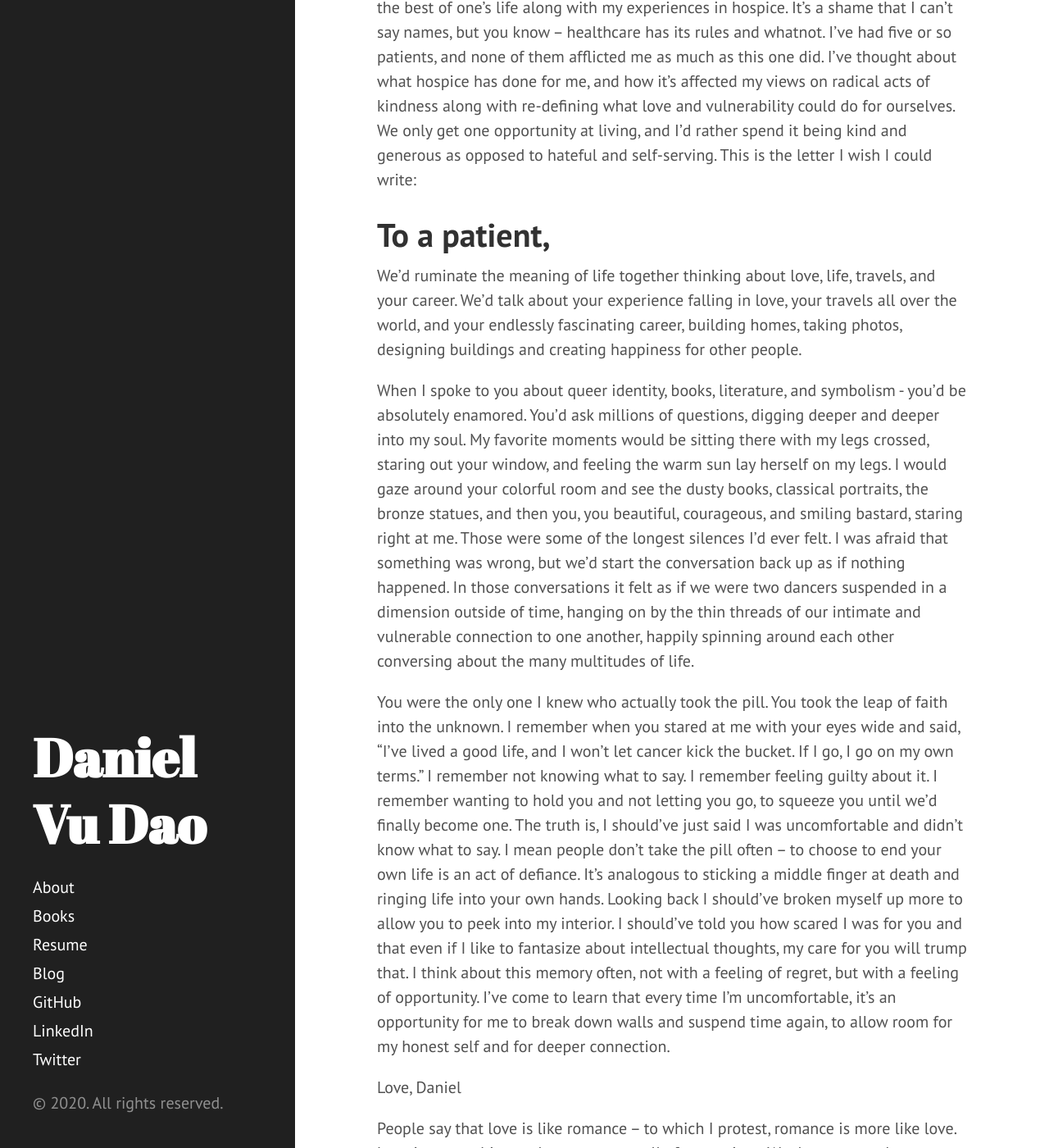
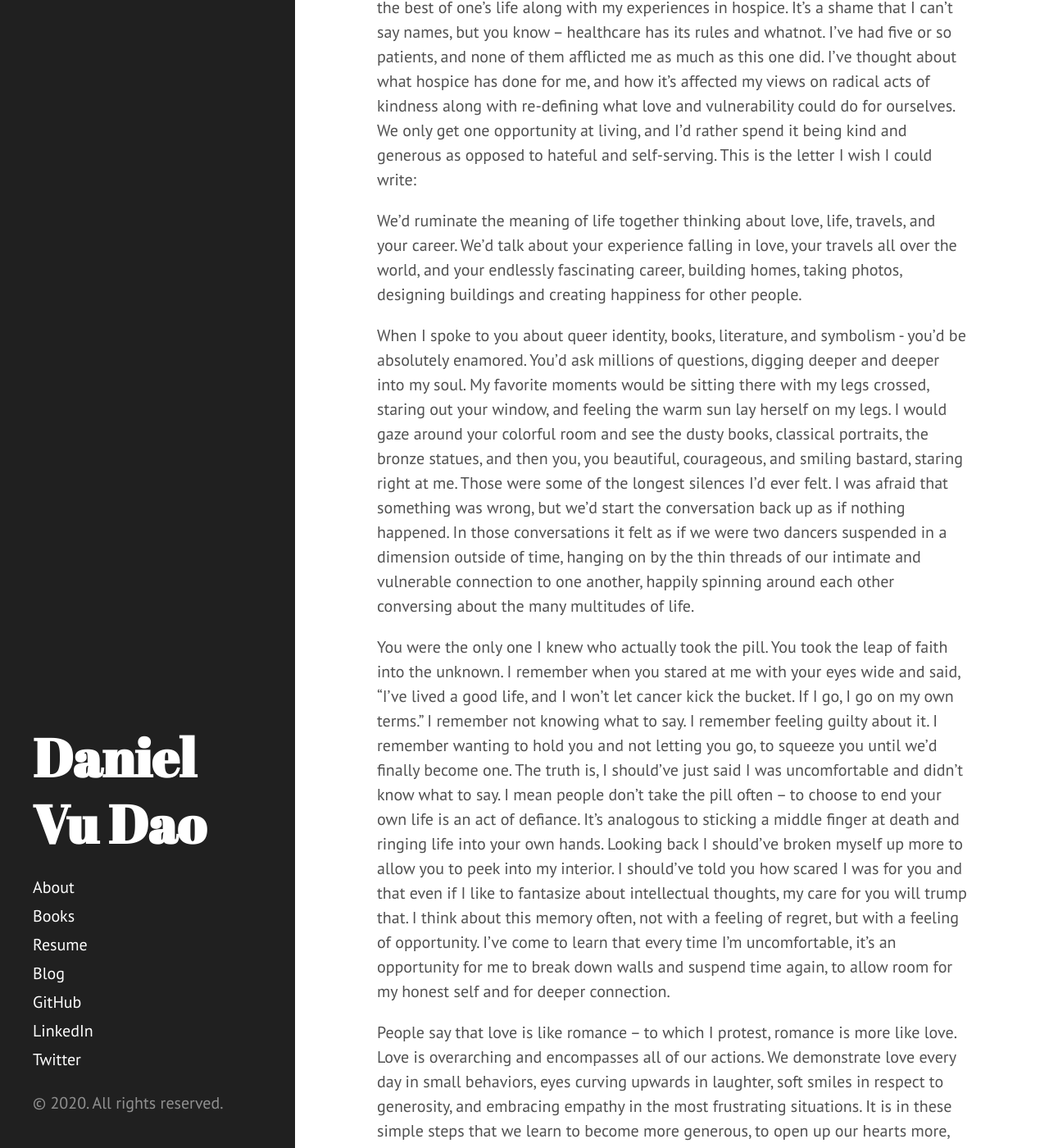
Before and after one commit to danielvdao/danielvdao.github.io, a Jekyll site: the page built from _posts/2020-05-13-baldwin-hospice.markdown, in a window 1280 px wide and 1400 px high, scrolled down 266 px. Shown: the whole window at 82% size. Built offline with Jekyll 4.4.1, drawn with Linux system fonts in a browser that asks for light colours.

Commit message:
More editing

```diff
--- a/_posts/2020-05-13-baldwin-hospice.markdown
+++ b/_posts/2020-05-13-baldwin-hospice.markdown
@@ -9,15 +9,10 @@ categories: jekyll update
 This morning I was reading bell hooks / James Baldwin and thought about making the best of one's life along with my experiences in hospice. It’s a shame that I can’t say names, but you know -- healthcare has its rules and whatnot. I’ve had five or so patients, and none of them afflicted me as much as this one did. I’ve thought about what hospice has done for me, and how it’s affected my views on radical acts of kindness along with re-defining what love and vulnerability could do for ourselves. We only get one opportunity at living, and I'd rather spend it being kind and generous as opposed to hateful and self-serving. This is the letter I wish I could write:
 
 
-# To a patient,
-
 We’d ruminate the meaning of life together thinking about love, life, travels, and your career. We’d talk about your experience falling in love, your travels all over the world, and your endlessly fascinating career, building homes, taking photos, designing buildings and creating happiness for other people.
 
 When I spoke to you about queer identity, books, literature, and symbolism - you’d be absolutely enamored. You’d ask millions of questions, digging deeper and deeper into my soul. My favorite moments would be sitting there with my legs crossed, staring out your window, and feeling the warm sun lay herself on my legs. I would gaze around your colorful room and see the dusty books, classical portraits, the bronze statues, and then you, you beautiful, courageous, and smiling bastard, staring right at me. Those were some of the longest silences I’d ever felt. I was afraid that something was wrong, but we’d start the conversation back up as if nothing happened. In those conversations it felt as if we were two dancers suspended in a dimension outside of time, hanging on by the thin threads of our intimate and vulnerable connection to one another, happily spinning around each other conversing about the many multitudes of life.
 
 You were the only one I knew who actually took the pill. You took the leap of faith into the unknown. I remember when you stared at me with your eyes wide and said, “I’ve lived a good life, and I won’t let cancer kick the bucket. If I go, I go on my own terms.” I remember not knowing what to say. I remember feeling guilty about it. I remember wanting to hold you and not letting you go, to squeeze you until we’d finally become one. The truth is, I should've just said I was uncomfortable and didn't know what to say. I mean people don't take the pill often -- to choose to end your own life is an act of defiance. It's analogous to sticking a middle finger at death and ringing life into your own hands. Looking back I should've broken myself up more to allow you to peek into my interior. I should've told you how scared I was for you and that even if I like to fantasize about intellectual thoughts, my care for you will trump that. I think about this memory often, not with a feeling of regret, but with a feeling of opportunity. I've come to learn that every time I'm uncomfortable, it's an opportunity for me to break down walls and suspend time again, to allow room for my honest self and for deeper connection.
 
-Love,
-Daniel
-
 People say that love is like romance -- to which I protest, romance is more like love. Love is overarching and encompasses all of our actions. We demonstrate love every day in small behaviors, eyes curving upwards in laughter, soft smiles in respect to generosity, and embracing empathy in the most frustrating situations. It is in these simple steps that we learn to become more generous, to open up our hearts more, and to accept vulnerability as our first choice. In this piece I’ve presented a different mode of thinking, one in which people lay themselves bare, risking their vulnerabilities, and practicing kindness and generosity towards one another. A mode where we admit our faults and struggles, allowing ourselves to suspend time to allow room for discomfort. I've learned that it’s in these uncomfortable moments where we sacrifice our exterior that we learn to embrace the open universe of love.
```
